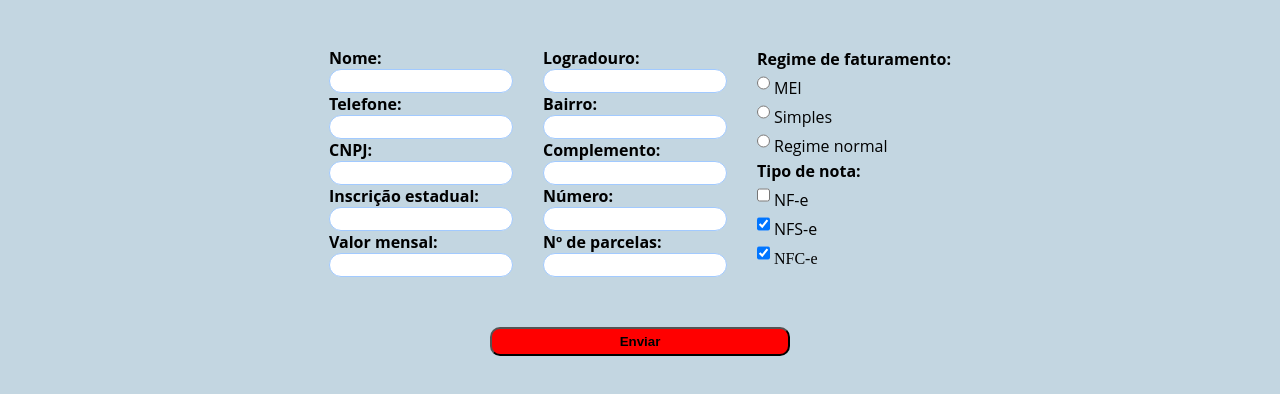
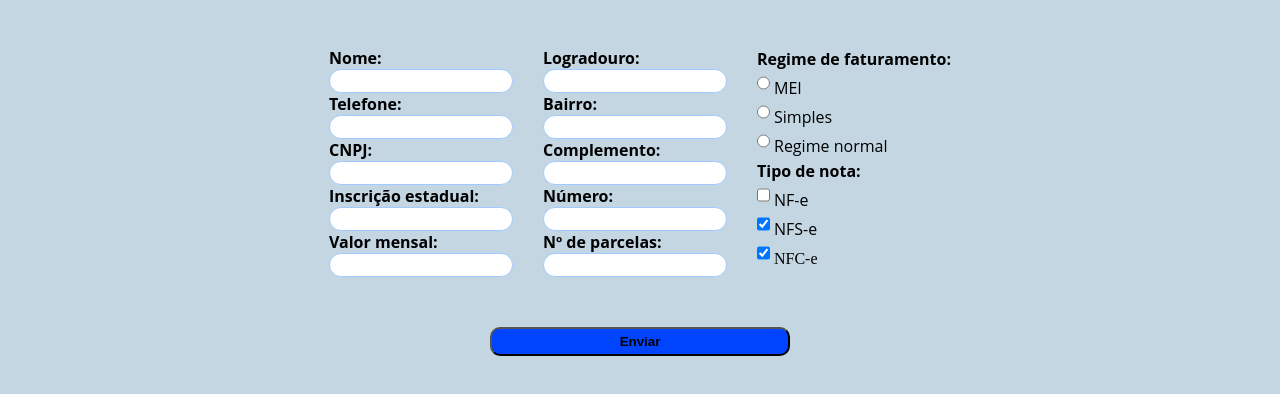
Before and after one commit to PedroBustilho/formulario, a plain HTML site: page index.html in a window 1280 px wide. Shown: the part 200-594 px from the top of the page. Drawn offline with Linux system fonts and the light colour scheme.

Commit message:
altera cor do botao

```diff
--- a/style.css
+++ b/style.css
@@ -15,7 +15,7 @@ h1 {
 
 button {
     font-weight: bold;
-    background-color: red;
+    background-color: rgb(0, 68, 255);
     display: block;
     margin-right: auto;
     margin-left: auto;
```
